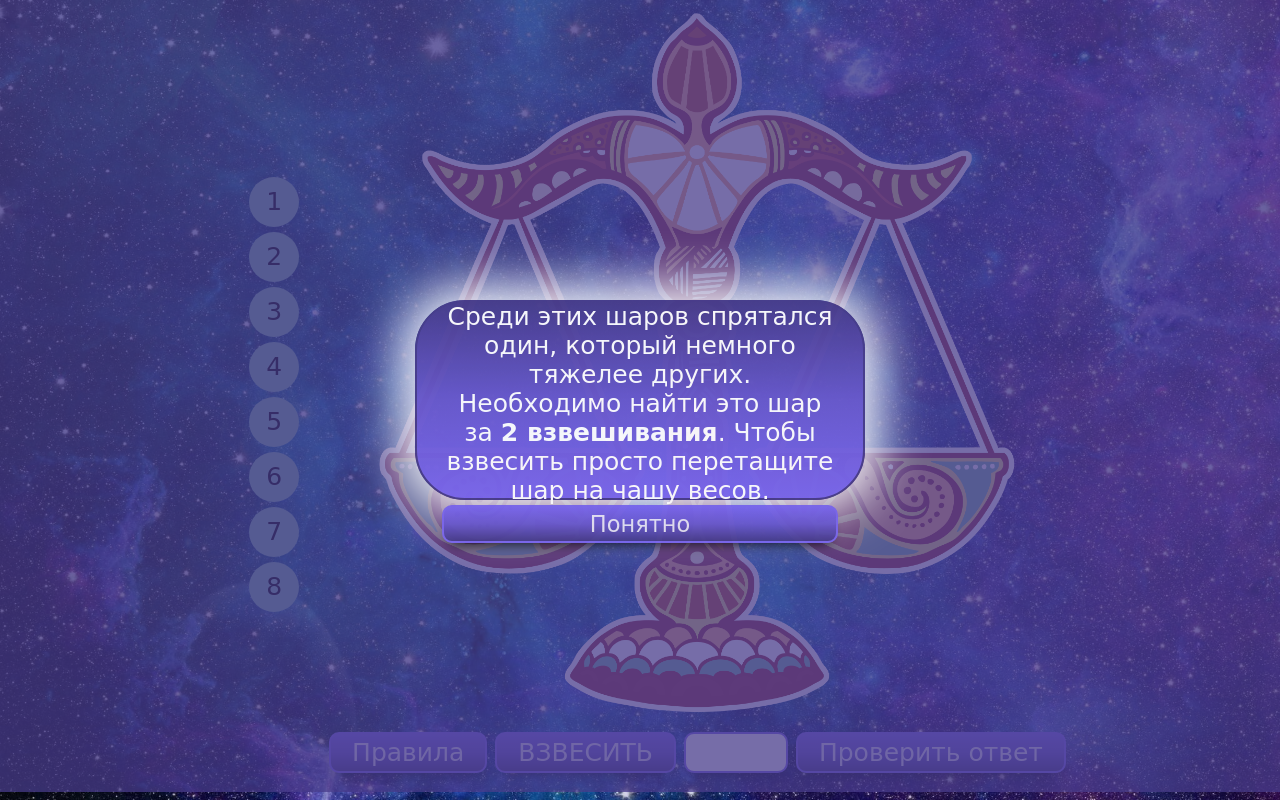
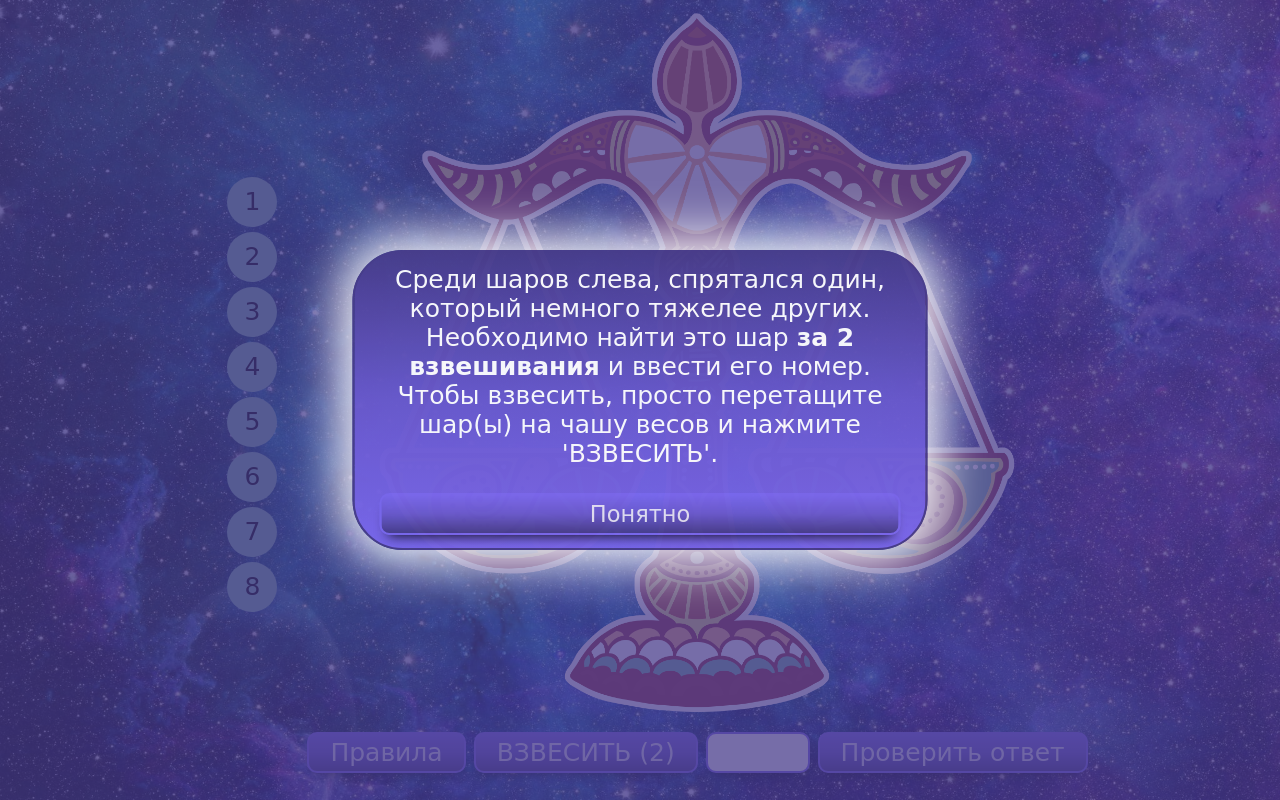
Before and after one commit to Tktenshi/quest, a website: page libra.html in a window 1280 px wide. Both pictures are taken after a click on the button "Правила". Drawn offline with Linux system fonts and the light colour scheme; a web font is replaced by a local one.

Commit message:
исправлен алерт, добавлен счётчик попыток на кнопку

```diff
--- a/libra.html
+++ b/libra.html
@@ -9,6 +9,7 @@
     <link href="styles/custAlert.css" rel="stylesheet">
 </head>
 <body id="space" class="container-row">
+
 <div class="blocks"></div>
 <div class="container">
     <div class="libra">
@@ -18,7 +19,7 @@
     </div>
     <div class="menu">
         <button class="btn-send quest_el" onclick="rules()">Правила</button>
-        <button class="btn-send quest_el" onclick="check()">ВЗВЕСИТЬ</button>
+        <button class="btn-send quest_el" id="btnWeigh"onclick="check()">ВЗВЕСИТЬ (2)</button>
         <input class="inp-password quest_el" type="text" id="code" style="width: 100px">
         <button class="btn-send quest_el" onclick="answer()">Проверить ответ</button>
     </div>
--- a/scripts/custAlert.js
+++ b/scripts/custAlert.js
@@ -6,6 +6,13 @@ function myAlert(message, btn_text, callBack) {
         " <span>" + message + "</span>" +
         " <button class='btn-send quest_el cust-alert_btn-next' tabindex='1'>" + btn_text + "</button>" +
         "</div>";
-    contCustAlert.innerHTML = html + contCustAlert.innerHTML;
-    contCustAlert.getElementsByClassName('btn-send quest_el cust-alert_btn-next')[0].onclick = callBack;
+    var myDiv = document.createElement('div')
+    myDiv.innerHTML = html;
+    // contCustAlert.innerHTML = html + contCustAlert.innerHTML;
+    contCustAlert.appendChild(myDiv);
+    var myBtn = contCustAlert.getElementsByClassName('btn-send quest_el cust-alert_btn-next')[0];
+    myBtn.focus();
+    myBtn.onclick = function () {
+        callBack(myDiv);
+    };
 }
--- a/scripts/libra.js
+++ b/scripts/libra.js
@@ -18,16 +18,17 @@ $blocks.addEventListener('dragover', handleDragOver, false);
 var currentSide = false;
 
 var counts = 0;
+var MAXCOUNTS = 2;
 
 var initBlocks = function () {
-    var targetBlock = randomInteger(0,5);
+    var targetBlock = randomInteger(0, 5);
     for (var i = 0; i < 8; i++) {
         var block = document.createElement('div');
         block.classList.add('block');
         block.setAttribute('weight', targetBlock === i ? '1.1' : '1');
-        block.setAttribute('block-num', (i+1) + '');
+        block.setAttribute('block-num', (i + 1) + '');
         block.setAttribute('draggable', 'true');
-        block.innerHTML = '<span>'+ (i+1) +'</span>';
+        block.innerHTML = '<span>' + (i + 1) + '</span>';
         block.addEventListener('dragstart', handleDragStart, false);
         block.addEventListener('dragend', handleDragEnd, false);
         block.addEventListener('drop', handleDrop, false);
@@ -96,23 +97,29 @@ function randomInteger(min, max) {
     return rand;
 }
 
-function displayBlocks(displayNone){
+function displayBlocks(displayNone) {
     var blocks = document.querySelectorAll('.libra .block');
     for (var i = 0; i < blocks.length; i++) {
         blocks[i].style.display = displayNone ? 'none' : '';
     }
     blocks = document.querySelectorAll('.blocks .block');
     for (i = 0; i < blocks.length; i++) {
-        blocks[i].style.display =  displayNone ? 'none' : '';
+        blocks[i].style.display = displayNone ? 'none' : '';
     }
 }
 
+var btnWeigh = document.querySelector('#btnWeigh');
+function renameBtn() {
+    counts <= MAXCOUNTS && (btnWeigh.innerHTML = "ВЗВЕСИТЬ (" + (MAXCOUNTS - counts) + ")");
+}
+
 function check() {
-    if(counts >= 2) {
-        alert('Попытки закончились! Введите номер шара который тяжелее и нажмите отправить ответ');
+    counts++;
+    renameBtn();
+    if (counts > MAXCOUNTS) {
+        alert("Попытки закончились! Введите номер шара который тяжелее и нажмите 'Проверить ответ'");
         return;
     }
-    counts ++;
     var leftSum = 0, rightSum = 0;
 
     var blocks = document.querySelectorAll('#left .block');
@@ -125,7 +132,7 @@ function check() {
         rightSum += +blocks[i].getAttribute('weight');
     }
     console.log(leftSum, rightSum);
-    if(leftSum > rightSum){
+    if (leftSum > rightSum) {
         alert('левая тяжелее')
     } else if (leftSum === rightSum) {
         alert('равны')
@@ -134,24 +141,26 @@ function check() {
     }
 }
 
-function tryAgain(){
+function tryAgain() {
     alert('Ответ не верный. Попробуйте еще раз =)');
+    document.querySelector('#code').value = "";
     var blocks = document.querySelectorAll('.block');
     for (var i = 0; i < blocks.length; i++) {
         blocks[i].parentNode.removeChild(blocks[i]);
     }
     initBlocks();
     counts = 0;
+    renameBtn();
 }
 
-function answer(){
+function answer() {
     var code = document.querySelector('#code').value;
-    if(code){
+    if (code) {
         var blocks = document.querySelectorAll('.block');
         for (var i = 0; i < blocks.length; i++) {
-            if(blocks[i].getAttribute('block-num') == code && +blocks[i].getAttribute('weight') > 1){
+            if (blocks[i].getAttribute('block-num') == code && +blocks[i].getAttribute('weight') > 1) {
                 console.log(blocks[i].getAttribute('weight'));
-                alert ('Верно! Нужная Вам цифра - 2');
+                alert('Верно! Нужная Вам цифра - 2');
                 return;
             }
         }
@@ -162,11 +171,11 @@ function answer(){
 }
 
 var contAlert = null, custAlert = null;
-function alert1 (text, cb) {
+function alert1(text, cb) {
     contAlert = document.querySelector('.cont-alert');
     custAlert = document.querySelector('.cust-alert');
-    if(contAlert) contAlert.style.display = '';
-    if(custAlert) custAlert.style.display = '';
+    if (contAlert) contAlert.style.display = '';
+    if (custAlert) custAlert.style.display = '';
     var btn_text = "OK";
     myAlert(text, btn_text, function () {
         contAlert = document.querySelector('.cont-alert');
@@ -177,11 +186,13 @@ function alert1 (text, cb) {
     });
 }
 
-function rules(){
+function rules() {
     var btn_text = "Понятно";
-    var message = "Среди этих шаров спрятался один, который немного тяжелее других. <br>" +
-        "Необходимо найти это шар за <b>2 взвешивания</b>. Чтобы взвесить просто перетащите шар на чашу весов.";
-    myAlert(message, btn_text, function () {
+    var message = "Среди шаров слева, спрятался один, который немного тяжелее других. <br>" +
+        "Необходимо найти это шар <b>за 2 взвешивания</b> и ввести его номер. Чтобы взвесить, просто перетащите шар(ы) на чашу весов и нажмите 'ВЗВЕСИТЬ'.";
+    myAlert(message, btn_text, function (el) {
         //window.location.href = '/libra.html';
+        // console.log(el);
+        el.parentNode.removeChild(el);
     });
 }
--- a/styles/custAlert.css
+++ b/styles/custAlert.css
@@ -1,5 +1,7 @@
 .cont-alert {
     position: absolute;
+    top:0;
+    left:0;
     width: 100vw;
     height: 100vh;
     z-index: 1;
@@ -23,7 +25,7 @@
     top: 50%;
     left: 50%;
     transform: translate(-50%, -50%);
-    width: 18rem;
+    width: 18rem;  //21
     height: 8rem;
     box-shadow: 0 0 50px 14px white;
     border: 2px solid #483D8B;
--- a/styles/libra.css
+++ b/styles/libra.css
@@ -92,5 +92,6 @@
 }
 
 .cust-alert {
-   width: 22rem;
+   width: 23rem !important;
+    height: 12rem !important;
 }
```
